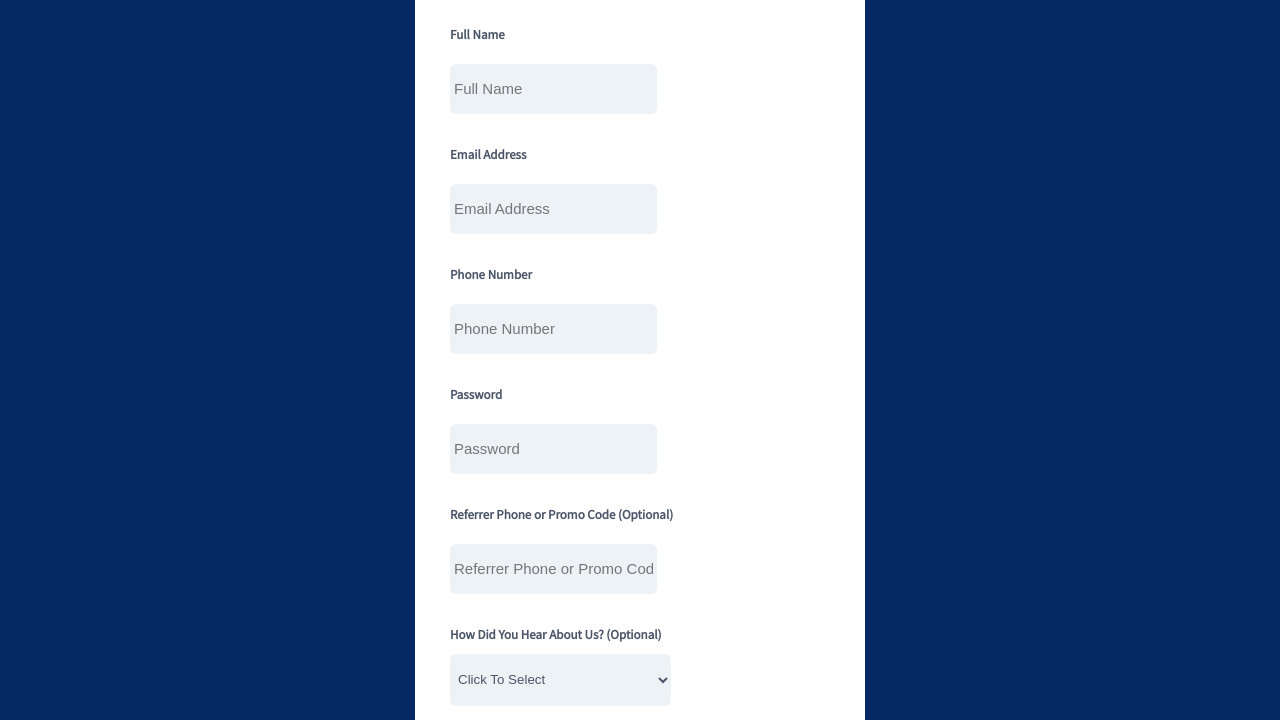
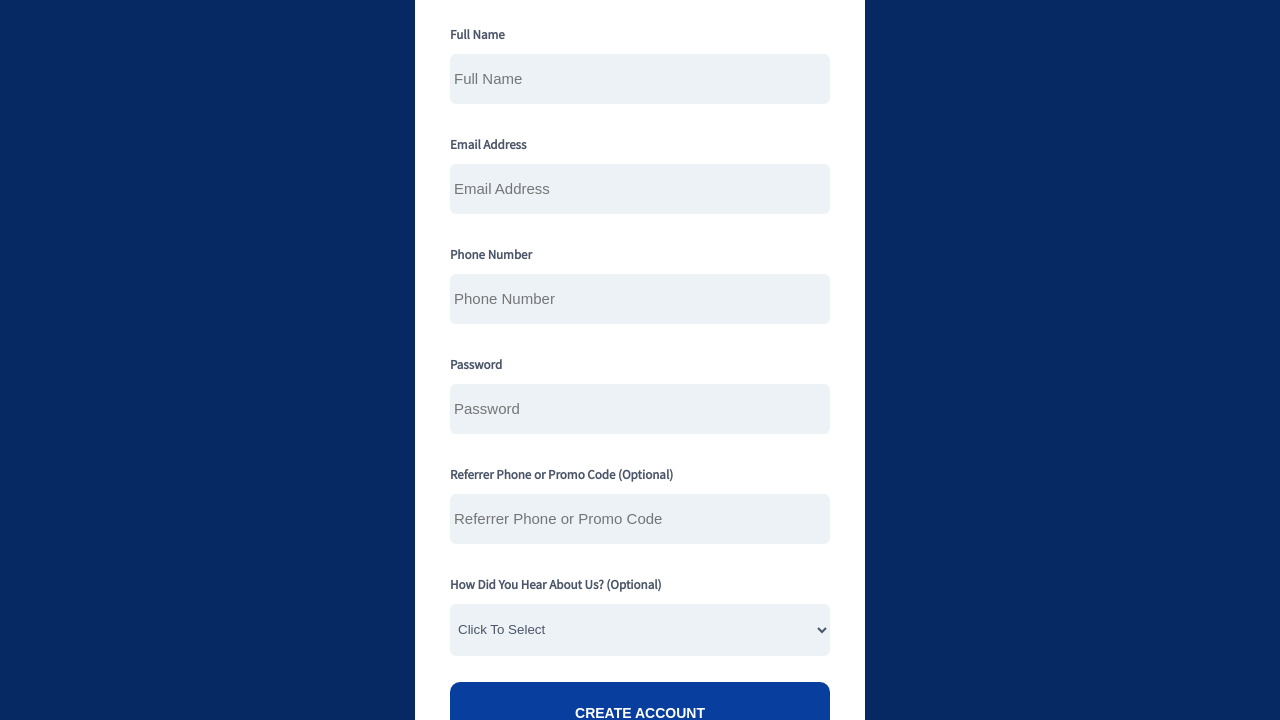
Before and after one commit to Orluchy/html-tasks, a plain HTML site: page docs/index.html in a window 1280 px wide. Shown: the part 232-952 px from the top of the page. Drawn offline with Linux system fonts and the light colour scheme.

Commit message:
Updated box styling

```diff
--- a/docs/style.css
+++ b/docs/style.css
@@ -97,9 +97,10 @@ p{
 }
 
 .form-container form input{
+    width: var(--form-width);
+    max-width: var(--max-form-width);
     background-color: #EDF2F7;
     padding: 0px 4px 0px 4px;
-    margin-top: 10px;
     margin-bottom: 32px;
     font-size: 15px;
     font-weight: 400;
@@ -116,6 +117,8 @@ p{
 }
 
 .form-container form select{
+    width: var(--form-width);
+    max-width: var(--max-form-width);
     background-color: #EDF2F7;
     margin-bottom: 2em;
     height: 52px;
```
